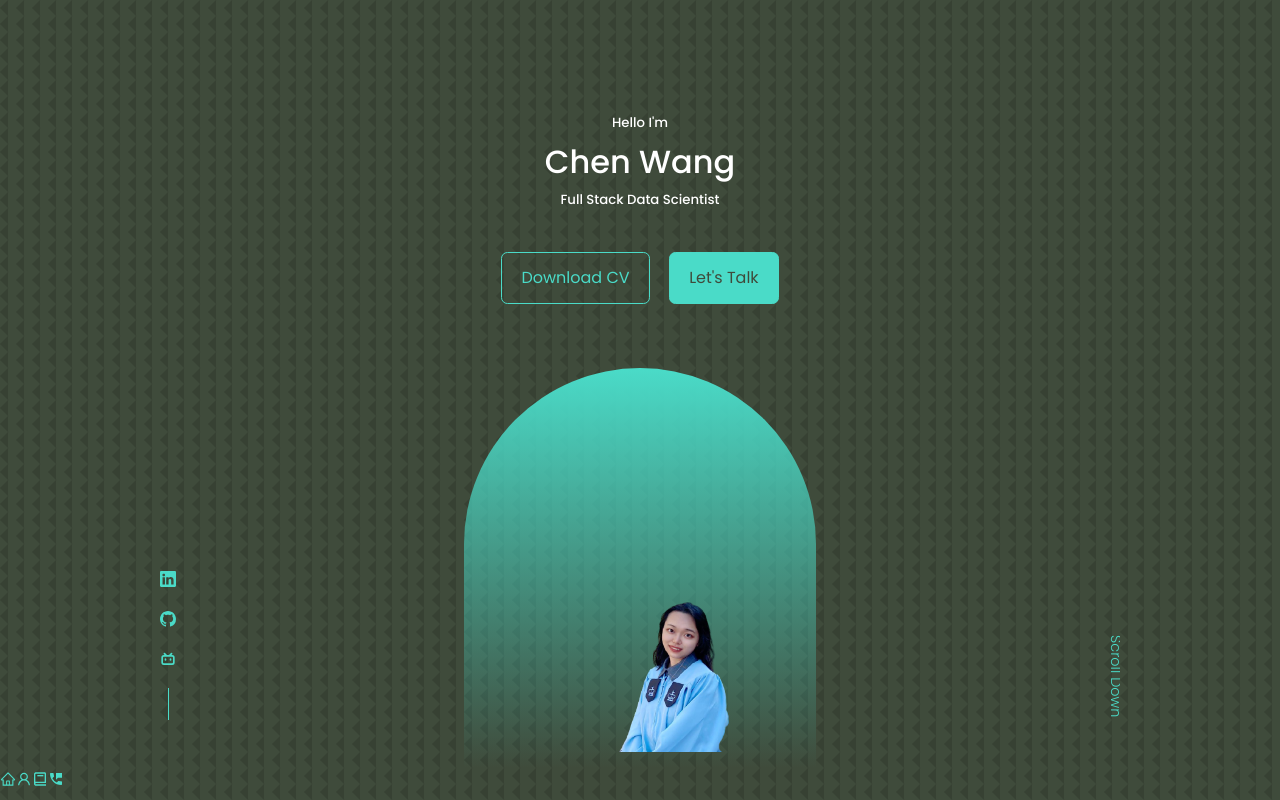
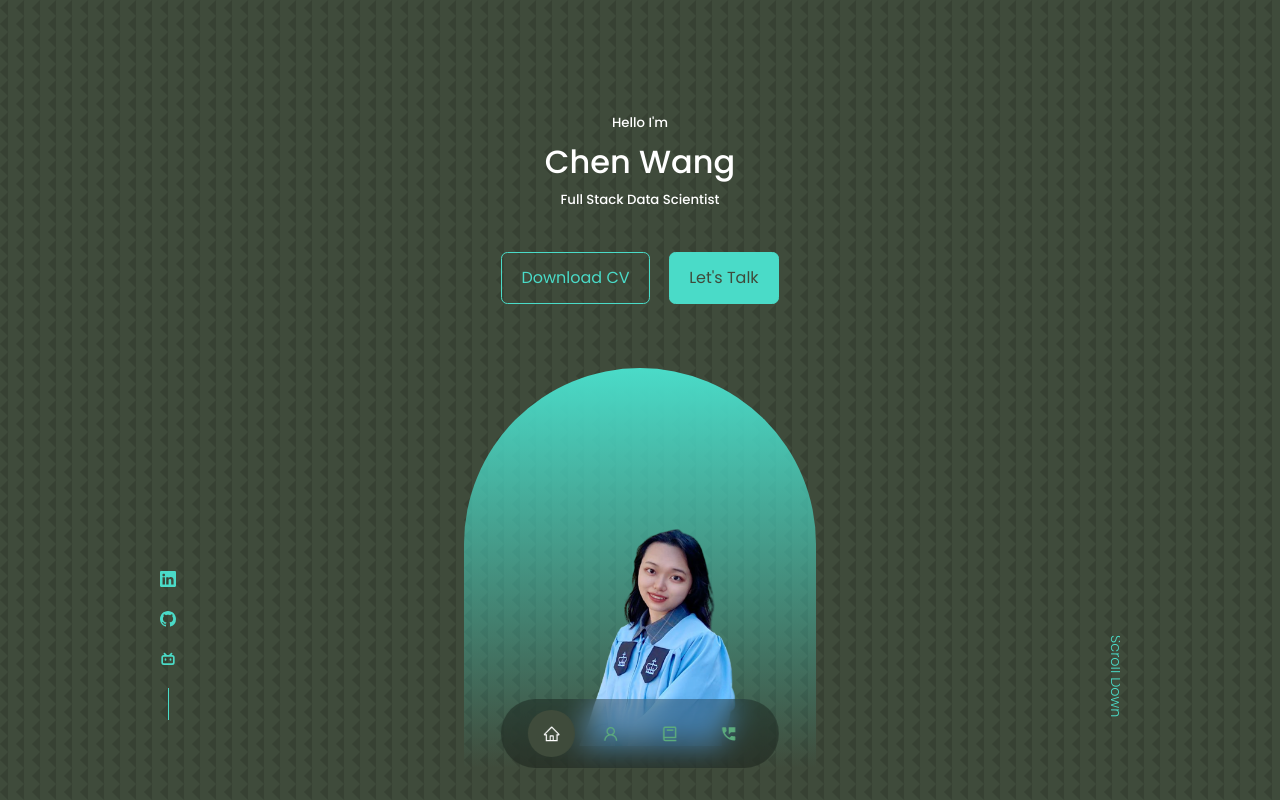
Before and after one commit to wangheer2010/My-React-Portfolio, a React (Create React App) app: page / in a window 1280 px wide. Shown: the top 800 px of the page. Built offline with nearby package versions, Linux system fonts and the light colour scheme.

Commit message:
Complete the Nav bar

```diff
--- a/src/components/Nav/Nav.js
+++ b/src/components/Nav/Nav.js
@@ -3,15 +3,15 @@
 import {AiOutlineHome,AiOutlineUser} from 'react-icons/ai';
 import {BiBook} from 'react-icons/bi'
 import {MdPermPhoneMsg} from 'react-icons/md'
-// Here we are using object destructuring assignment to pluck off our variables from the props object
-// We assign them to their own variable names
+import {useState} from 'react'
 const Nav = () => {
+  const[activeNav,setActiveNav] = useState('#')
   return (
    <nav>
-     <a href='/'><AiOutlineHome /></a>
-     <a href='#about'><AiOutlineUser /></a>
-     <a href='#portfolio'><BiBook /></a>
-     <a href='#contact'><MdPermPhoneMsg /></a>
+     <a href='#' onClick={()=>setActiveNav('#')} className={activeNav === '#' ? 'active': ''}><AiOutlineHome /></a>
+     <a href='#about' onClick={()=>setActiveNav('#about')} className={activeNav ==='#about' ? 'active':''}><AiOutlineUser /></a>
+     <a href='#portfolio' onClick={()=>setActiveNav('#portfolio')} className={activeNav ==='#portfolio' ? 'active':''}><BiBook /></a>
+     <a href='#contact' onClick={()=>setActiveNav('#contact')} className={activeNav ==='#contact' ? 'active':''}><MdPermPhoneMsg /></a>
    </nav>
   );
 }
--- a/src/components/Nav/nav.css
+++ b/src/components/Nav/nav.css
@@ -0,0 +1,34 @@
+nav {
+    background: rgba(0,0,0,0.3);
+    width: max-content;
+    display: block;
+    padding: 0.7rem 1.7rem;
+    z-index: 2;
+    position: fixed;
+    left: 50%;
+    transform: translateX(-50%);
+    bottom: 2rem;
+    display: flex;
+    gap:0.8rem;
+    border-radius:3rem;
+    backdrop-filter: blur(15px);
+}
+
+nav a{
+    background: transparent;
+    padding:0.9rem;
+    border-radius:50%;
+    display: flex;
+    color: var(--color-light);
+    font-size: 1.1rem;
+}
+
+nav a:hover {
+    background: rgba(0,0,0,0.3);
+
+}
+
+nav a.active{
+    background: var(--color-bg);
+    color:var(--color-white);
+}
```
Also changed, not shown: src/assets/me.png.
